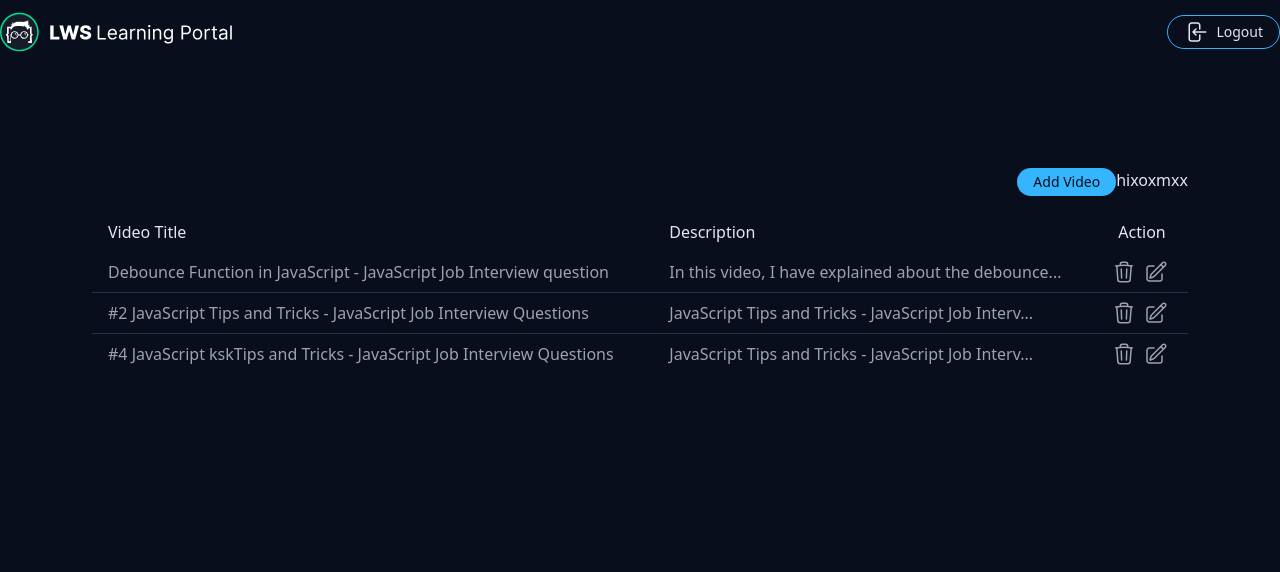
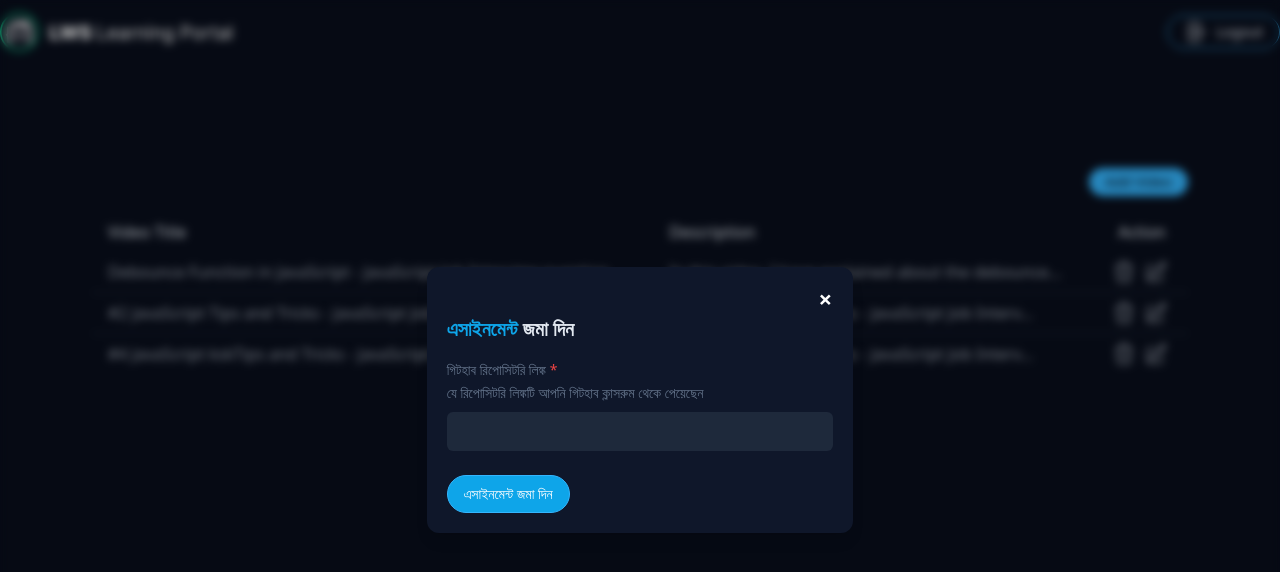
Before and after one commit to numangit/edtech-platform, a React (Create React App) app: page /admin/videos in a window 1280 px wide. Both pictures are taken after a click on the button "Add Video". Shown: the top 572 px of the page. Built offline with nearby package versions, Linux system fonts and the light colour scheme; data requests are answered from the project's data file.

Commit message:
video modal opening and closing functional

```diff
--- a/src/component/admin/adminVideo/VideoModal.js
+++ b/src/component/admin/adminVideo/VideoModal.js
@@ -1,8 +1,63 @@
-const VideoModal = () => {
+const VideoModal = ({ setShowModal }) => {
+
+
+
     return (
-        <div>
-            hixoxmxx
-        </div>
+        <>
+            <div
+                className="justify-center items-center flex overflow-x-hidden overflow-y-auto fixed inset-0 z-50 outline-none focus:outline-none backdrop-blur-sm"
+            >
+                <div className="relative my-6 w-1/3">
+                    <div className="border-0 rounded-xl shadow-lg relative flex flex-col w-full bg-slate-900 outline-none focus:outline-none p-3">
+                        {/*header*/}
+                        <div className="flex items-start justify-between rounded-t">
+                            <button
+                                className="p-1 ml-auto bg-transparent border-0 text-slate-300 float-right text-3xl leading-none font-semibold outline-none focus:outline-none"
+                                onClick={() => setShowModal(false)}
+                            >
+                                <span className="bg-transparent text-white h-6 w-6 text-2xl block outline-none focus:outline-none">
+                                    ×
+                                </span>
+                            </button>
+                        </div>
+                        {/*body*/}
+                        <div className="relative mx-2 my-1 flex-auto">
+
+                            <h3 className="text-xl font-semibold mb-4">
+                                <span className="text-sky-500 ">এসাইনমেন্ট</span> জমা দিন
+                            </h3>
+
+                            {/* <form onSubmit={handleSubmit}> */}
+                            <form>
+                                <div className="text-slate-500 text-sm leading-relaxed">
+                                    <p>
+                                        গিটহাব রিপোসিটরি লিঙ্ক <span className="text-red-500">*</span>
+                                    </p>
+                                    <p>যে রিপোসিটরি লিঙ্কটি আপনি গিটহাব ক্লাসরুম থেকে পেয়েছেন</p>
+                                    <input
+                                        id="assignment"
+                                        type="url"
+                                        name="repository_link"
+                                        className="p-2 text-white bg-slate-800 w-full rounded-md my-2 focus:outline-none "
+                                        required
+                                    // value={repoLink}
+                                    // onChange={(e) => setRepoLink(e.target.value)}
+                                    />
+                                </div>
+
+                                <button
+                                    type="submit"
+                                    className="border border-cyan items-center text-white bg-sky-500 px-4 py-2 rounded-full text-sm hover:bg-cyan hover:text-white mr-1 mb-1 ease-linear transition-all duration-150 mt-4"
+                                >
+                                    এসাইনমেন্ট জমা দিন
+                                </button>
+                            </form>
+                        </div>
+                    </div>
+                </div>
+            </div>
+            <div className="opacity-25 fixed inset-0 z-40 bg-black"></div>
+        </>
     );
 };
 
```
